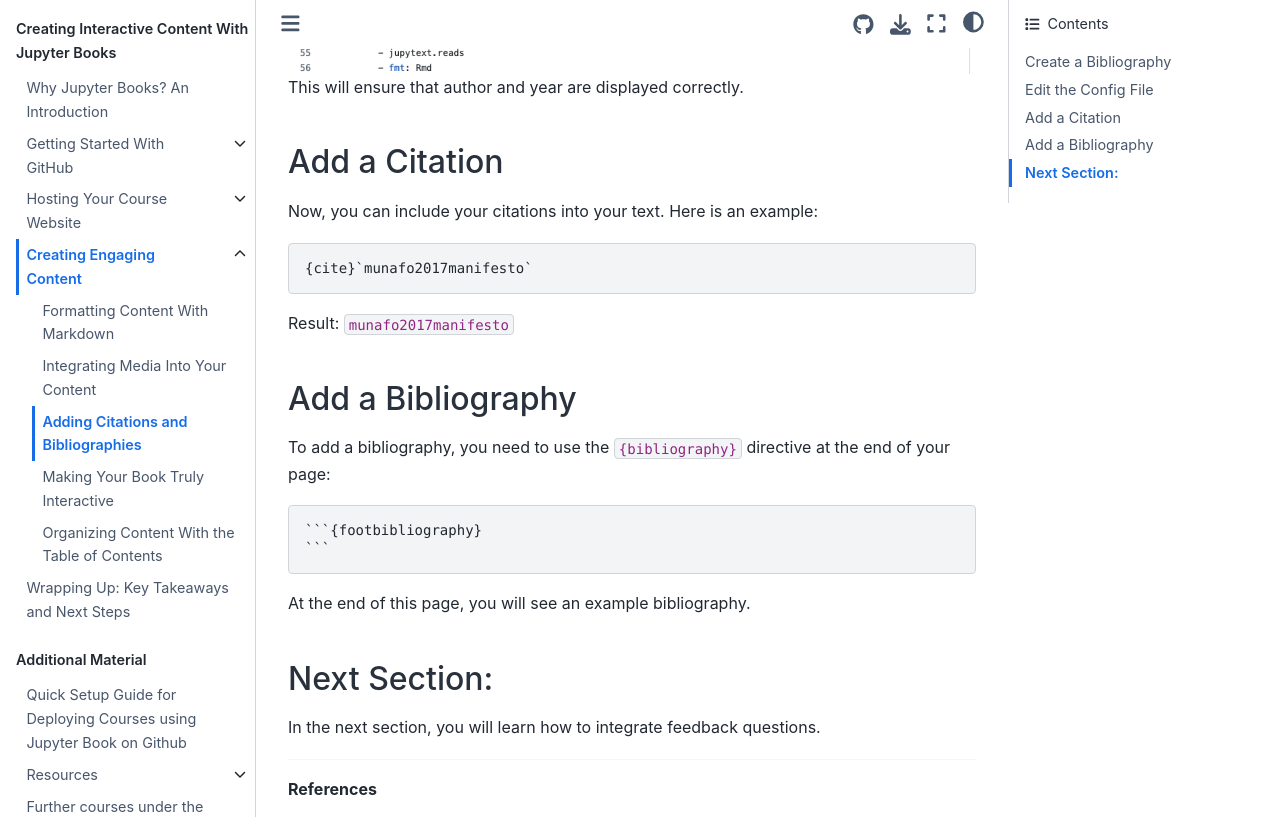
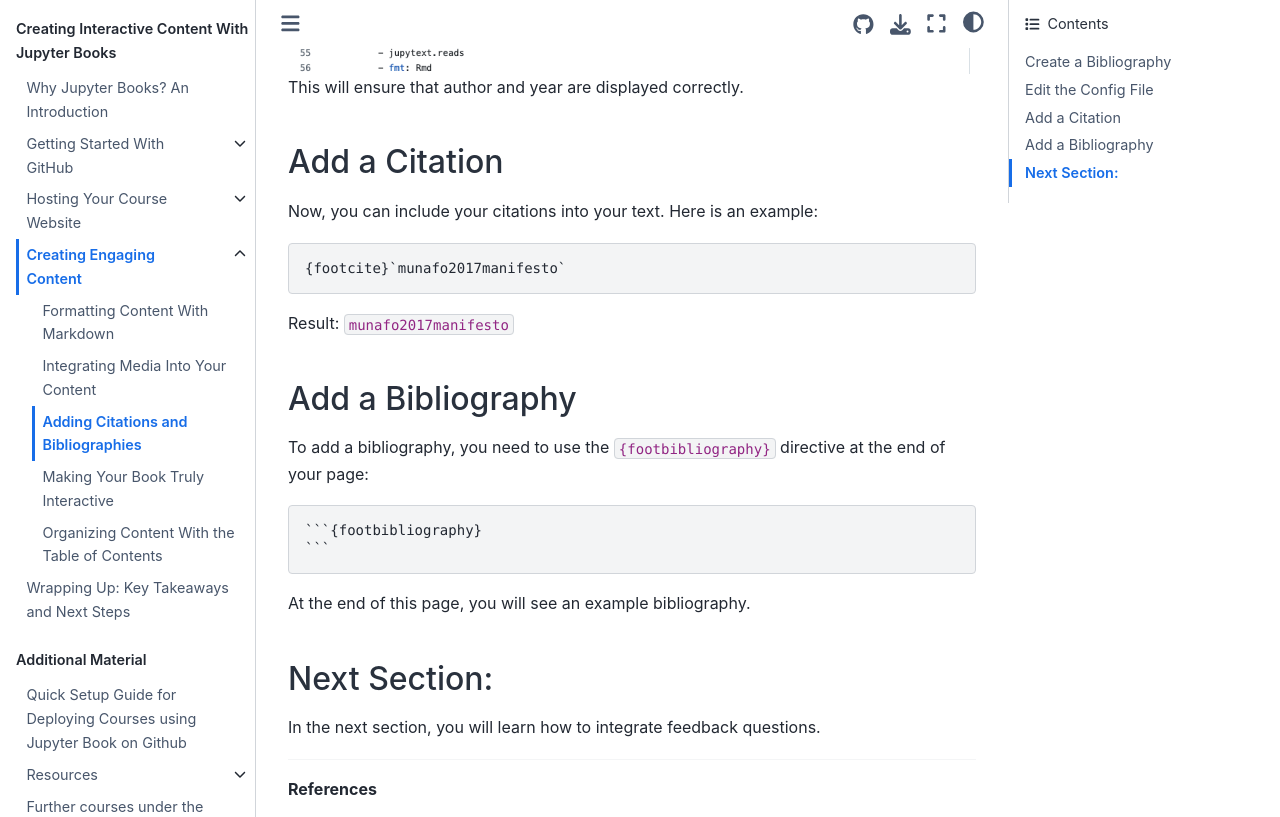
Before and after one commit to M-earnest/tutorial_jupyter_books, a Jupyter Book: the page built from content/3_create/citations.md, in a window 1280 px wide and 900 px high, scrolled down 1141 px, cut to the strip 0-817 px from the top of the window. Built offline with Jupyter Book 1.0.4 settings and Sphinx 7.4.7 and the Sphinx Book theme 1.1.4, drawn with Linux system fonts in a browser that asks for light colours; pages that are not in the unit, such as notebooks, are missing from menus; cross-references to code outside the pages are shown as plain code.

Commit message:
Update citations.md

`````diff
--- a/content/3_create/citations.md
+++ b/content/3_create/citations.md
@@ -22,15 +22,15 @@
 Now, you can include your citations into your text. Here is an example:
 
 ```
-{cite}`munafo2017manifesto`
+{footcite}`munafo2017manifesto`
 ```
 
 Result:
-{cite}`munafo2017manifesto`
+{footcite}`munafo2017manifesto`
 
 ## Add a Bibliography
 
-To add a bibliography, you need to use the `{bibliography}` directive at the end of your page:
+To add a bibliography, you need to use the `{footbibliography}` directive at the end of your page:
 ````
 ```{footbibliography}
 ```
`````
